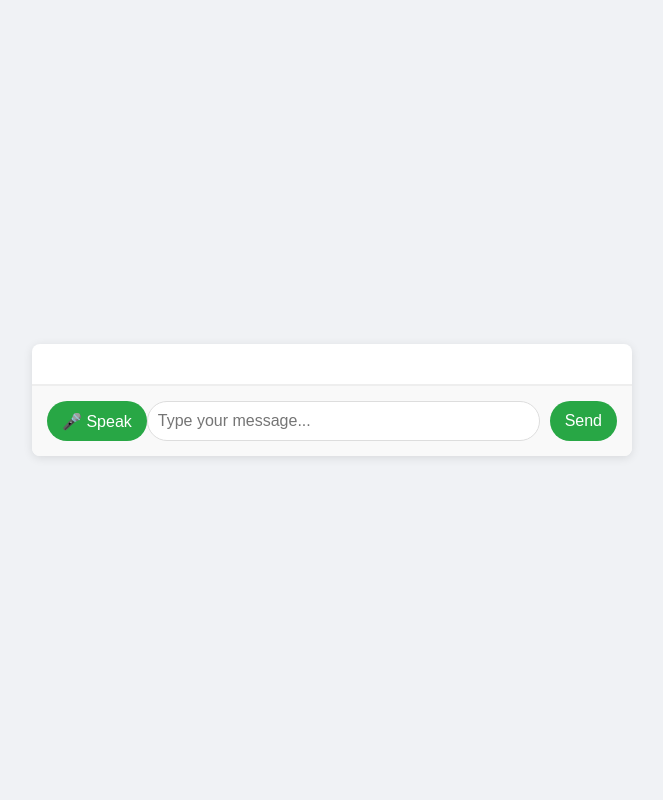
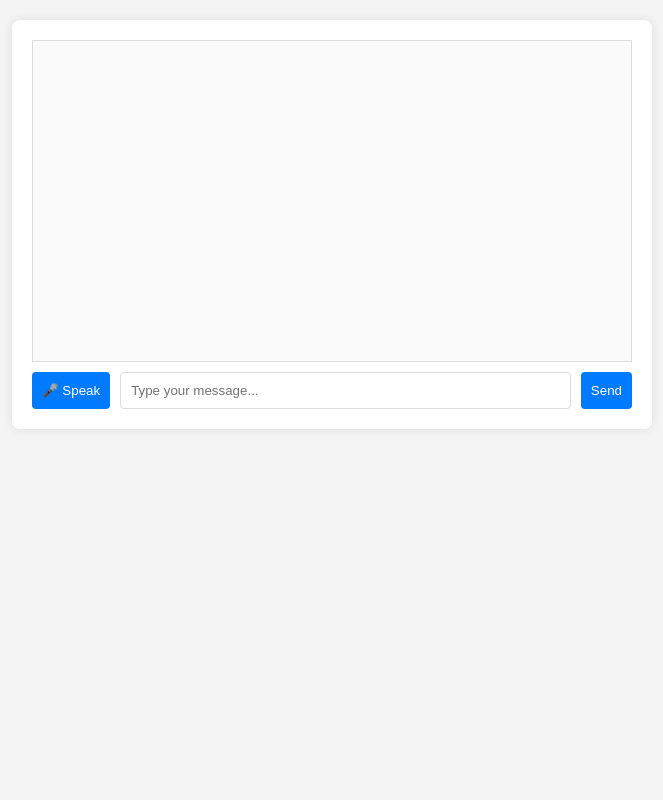
Before and after one commit to shilpgohil/Voice-Assistant, a Flask app: page / in a window 1280 px wide. Shown: the whole page, without its empty margins (308-971 px from the left). Run offline with Flask 3, Linux system fonts and the light colour scheme.

Commit message:
Update style.css

```diff
--- a/static/style.css
+++ b/static/style.css
@@ -1,96 +1,57 @@
 body {
     font-family: Arial, sans-serif;
-    display: flex;
-    justify-content: center;
-    align-items: center;
-    min-height: 100vh;
-    background-color: #f0f2f5;
+    background: #f4f4f4;
     margin: 0;
+    padding: 20px;
 }
 
 .chat-container {
-    background-color: #fff;
+    max-width: 600px;
+    margin: auto;
+    background: white;
     border-radius: 8px;
-    box-shadow: 0 2px 10px rgba(0, 0, 0, 0.1);
-    width: 100%;
-    max-width: 600px;
-    display: flex;
-    flex-direction: column;
-    overflow: hidden;
+    padding: 20px;
+    box-shadow: 0 0 10px rgba(0,0,0,0.1);
 }
 
 .chat-box {
-    flex-grow: 1;
-    padding: 20px;
+    height: 300px;
     overflow-y: auto;
-    max-height: 70vh;
-    border-bottom: 1px solid #eee;
-}
-
-.message {
+    border: 1px solid #ddd;
+    padding: 10px;
     margin-bottom: 10px;
-    padding: 8px 12px;
-    border-radius: 15px;
-    max-width: 80%;
-    word-wrap: break-word;
-}
-
-.message.user {
-    background-color: #007bff;
-    color: white;
-    align-self: flex-end;
-    margin-left: auto;
-    border-bottom-right-radius: 2px;
-}
-
-.message.ai {
-    background-color: #e2e6ea;
-    color: #333;
-    align-self: flex-start;
-    margin-right: auto;
-    border-bottom-left-radius: 2px;
+    background: #fafafa;
 }
 
 .input-container {
     display: flex;
-    padding: 15px;
-    border-top: 1px solid #eee;
-    background-color: #f9f9f9;
+    gap: 10px;
 }
 
-.input-container input[type="text"] {
-    flex-grow: 1;
+#user-input {
+    flex: 1;
     padding: 10px;
     border: 1px solid #ddd;
-    border-radius: 20px;
-    margin-right: 10px;
-    font-size: 16px;
+    border-radius: 4px;
 }
 
-.input-container button {
-    background-color: #28a745;
+button {
+    padding: 10px;
+    border: none;
+    background: #007bff;
     color: white;
-    border: none;
-    padding: 10px 15px;
-    border-radius: 20px;
+    border-radius: 4px;
     cursor: pointer;
-    font-size: 16px;
-    transition: background-color 0.2s;
 }
 
-.input-container button:hover {
-    background-color: #218838;
+.user {
+    text-align: right;
+    color: #333;
+    margin: 5px 0;
 }
 
-.input-container button:disabled {
-    background-color: #cccccc;
-    cursor: not-allowed;
+.bot {
+    text-align: left;
+    color: #007bff;
+    margin: 5px 0;
 }
-
-.input-container button#mic-button.recording {
-    background-color: #dc3545; /* Red color when recording */
-}
-
-.input-container button#mic-button.recording:hover {
-    background-color: #c82333;
-}
```
